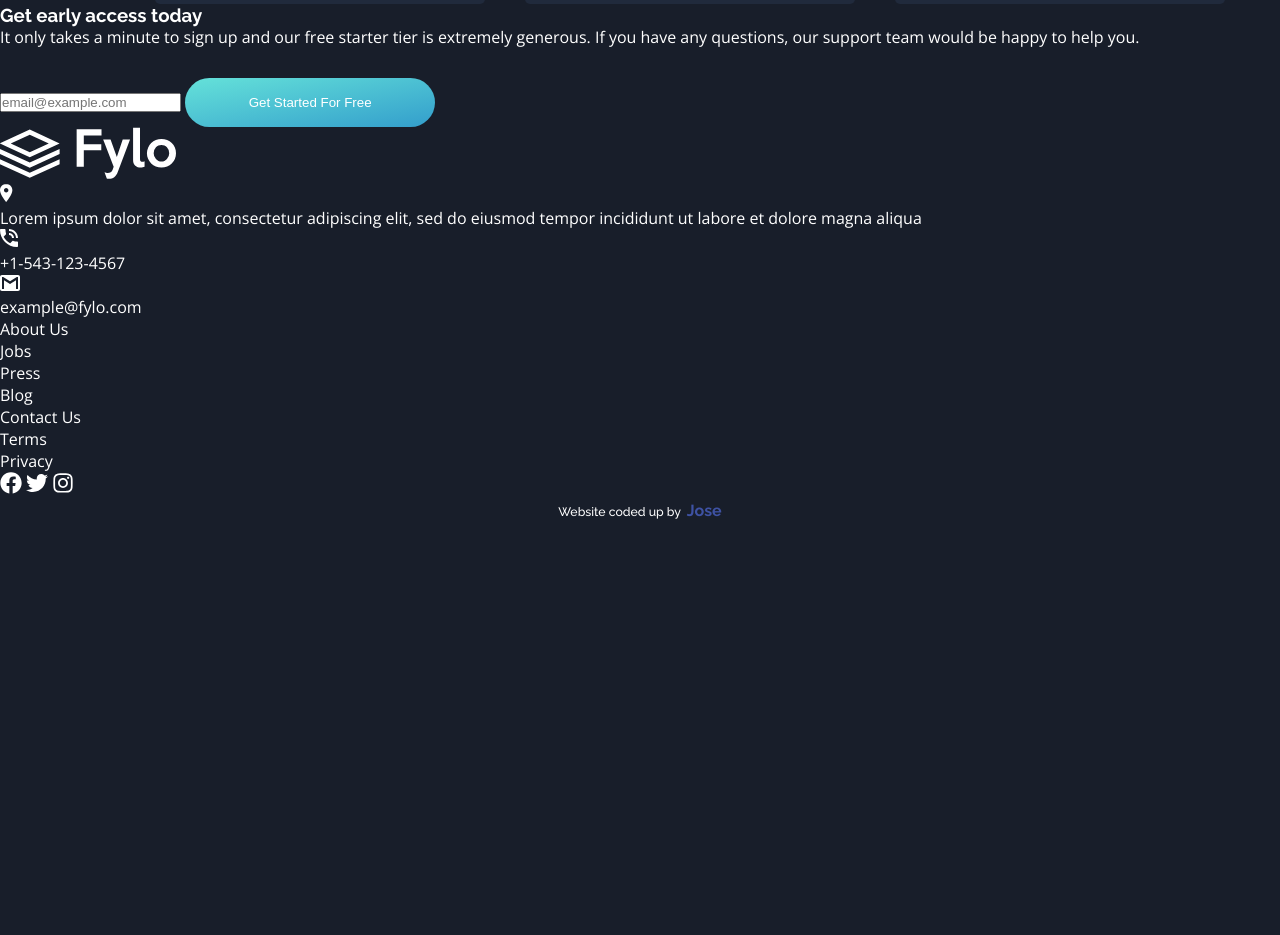
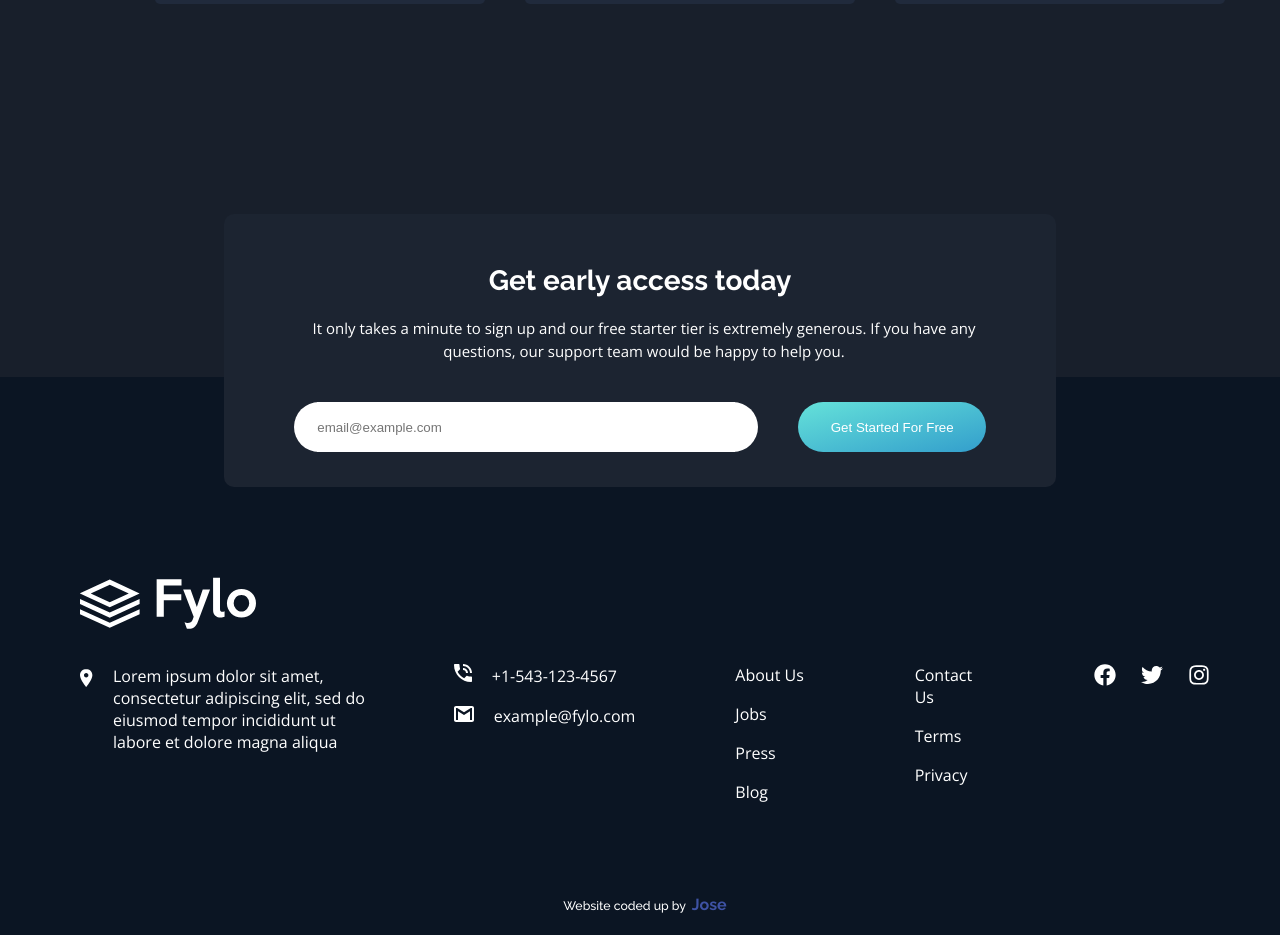
Before and after one commit to boolienautocrat/Fylo-landing-page, a plain HTML site: page index.html in a window 1280 px wide. Shown: the part 2749-3684 px from the top of the page. Before the commit the page ends 3295 px from the top, so only its background shows below. Drawn offline with nearby package versions, Linux system fonts and the light colour scheme.

Commit message:
Completed footer and cta-section

```diff
--- a/index.html
+++ b/index.html
@@ -124,13 +124,15 @@
     </section>
 
     <section class="cta-section">
-      <h3>Get early access today</h3>
+      <h2>Get early access today</h2>
       <p> It only takes a minute to sign up and our free starter tier is extremely generous. If you have any
         questions, our support team would be happy to help you.</p>
-      <span>
+      <div class="main-cta">
+        <span class="input-container">
           <input placeholder="email@example.com" type="email">
         </span>
         <button>Get Started For Free</button>
+      </div>
     </section>
 
   </main>
@@ -138,12 +140,14 @@
 
   <footer>
     <img src="./images/logo.svg" alt="">
+    <div class="info-comp">
       <div class="contact">
         <div class="location">
           <img src="./images/icon-location.svg" alt="">
           <p>Lorem ipsum dolor sit amet, consectetur adipiscing elit, sed do eiusmod tempor incididunt ut labore et
             dolore magna aliqua</p>
         </div>
+        <div class="ph-mail">
           <div class="number">
             <img src="./images/icon-phone.svg" alt="">
             <p>+1-543-123-4567</p>
@@ -151,6 +155,7 @@
           <div class="email">
             <img src="./images/icon-email.svg" alt="">
             <p>example@fylo.com</p>
+          </div>
         </div>
       </div>
       <ul class="about-comp">
@@ -169,6 +174,7 @@
         <img class="icn-twitter icn" src="./images/twitter-brands.svg" alt="">
         <img class="icn-instagram icn" src="./images/instagram-brands.svg" alt="">
       </div>
+    </div>
 
     <div class="credits">
       <h5>Website coded up by <a>Jose</a></h5>
--- a/style.css
+++ b/style.css
@@ -7,9 +7,13 @@
 }
 
 body {
-  background-color: #181e2a;
+  background-color: #181f2b;
   font-family: "Open Sans", sans-serif;
   color: #fff;
+}
+
+p {
+  font-family: "Open Sans", sans-serif;
 }
 
 nav {
@@ -52,6 +56,7 @@ button {
 }
 
 .credits a {
+  cursor: pointer;
   font-size: 16px;
   font-weight: 600;
   padding-left: 3px;
@@ -389,16 +394,6 @@ h5 {
   .icn:hover {
     animation: zoom 1s linear 0s infinite alternate;
   }
-
-  @keyframes zoom {
-    0% {
-      transform: scale(1);
-    }
-
-    100% {
-      transform: scale(1.5);
-    }
-  }
 }
 
 @media screen and (max-width: 1400px) and (min-width: 1024px) {
@@ -406,6 +401,22 @@ h5 {
     padding: 65px 50px 0;
   }
 
+  nav,
+  .nav-items-list,
+  .features,
+  .benefits,
+  .benefits-info,
+  .testimony,
+  .info-comp,
+  .contact,
+  .location,
+  .ph-mail,
+  .number,
+  .email,
+  .info-comp ul,
+  .socials {
+    display: flex;
+  }
   .intro-img {
     padding-top: 70px;
   }
@@ -417,7 +428,6 @@ h5 {
   }
 
   .nav-items-list {
-    display: flex;
     list-style: none;
     margin-left: auto;
     gap: 50px;
@@ -502,8 +512,7 @@ h5 {
   }
 
   .benefits {
-    gap: 50px;
-    display: flex;
+    gap: 30px;
     align-items: center;
     padding: 0 80px;
     margin-top: 150px;
@@ -516,7 +525,6 @@ h5 {
   .benefits-info {
     margin-top: 50px;
     gap: 17px;
-    display: flex;
     flex-direction: column;
   }
 
@@ -556,7 +564,7 @@ h5 {
 
   .test-card {
     height: 190px;
-    flex-basis: 27%;
+    flex-basis: 28%;
     display: block;
     padding: 30px 25px 25px;
   }
@@ -579,4 +587,127 @@ h5 {
     left: 10px;
     bottom: 10px;
   }
+
+  .cta-section {
+    border-radius: 10px;
+    position: relative;
+    top: 210px;
+    width: 65%;
+    margin: 0 auto;
+    background-color: hsl(217, 28%, 15%);
+    padding: 50px 70px 35px;
+    text-align: center;
+  }
+
+  .cta-section h2 {
+    font-size: 28px;
+    margin-bottom: 20px;
+  }
+
+  .cta-section p {
+    width: 700px;
+    margin: 0 auto;
+    font-size: 15px;
+    line-height: 1.5;
+  }
+
+  .main-cta {
+    gap: 40px;
+    display: flex;
+    margin-top: 40px;
+  }
+
+  .input-container {
+    flex: 48%;
+    height: 50px;
+    border-radius: 50px;
+    background: #fff;
+    display: inline-block;
+  }
+
+  .input-container input {
+    width: 90%;
+    height: 100%;
+    border: none;
+    outline: none;
+  }
+
+  .main-cta button {
+    margin: 0;
+    flex: 8%;
+  }
+
+  footer {
+    padding: 200px 70px 0 80px;
+    margin-top: 100px;
+    background-color: hsl(216, 53%, 9%);
+  }
+
+  .info-comp {
+    gap: 100px;
+    margin-top: 30px;
+  }
+
+  .info-comp ul {
+    flex-direction: column;
+    gap: 17px;
+  }
+
+  .info-comp ul,
+  .socials {
+    flex: 10%;
+  }
+
+  .contact {
+    gap: 70px;
+    flex: 70%;
+  }
+
+  .location {
+    flex: 50%;
+    flex-basis: 35%;
+    gap: 20px;
+    align-items: baseline;
+  }
+
+  .ph-mail {
+    flex: 6%;
+    gap: 18px;
+    flex-direction: column;
+  }
+
+  .number,
+  .email {
+    gap: 20px;
+    align-items: baseline;
+  }
+
+  .socials {
+    gap: 25px;
+    align-items: baseline;
+  }
+
+  .icn:hover {
+    cursor: pointer;
+    animation: zoom 1s linear 0s infinite alternate;
+  }
+
+  .location img {
+    position: relative;
+    top: 5px;
+  }
+
+  .credits {
+    padding: 90px 0 20px;
+  }
 }
+
+@keyframes zoom {
+  0% {
+    transform: scale(1);
+  }
+
+  100% {
+    transform: scale(1.5);
+  }
+}
```
Lines whose indentation alone changed are shown as unchanged.
